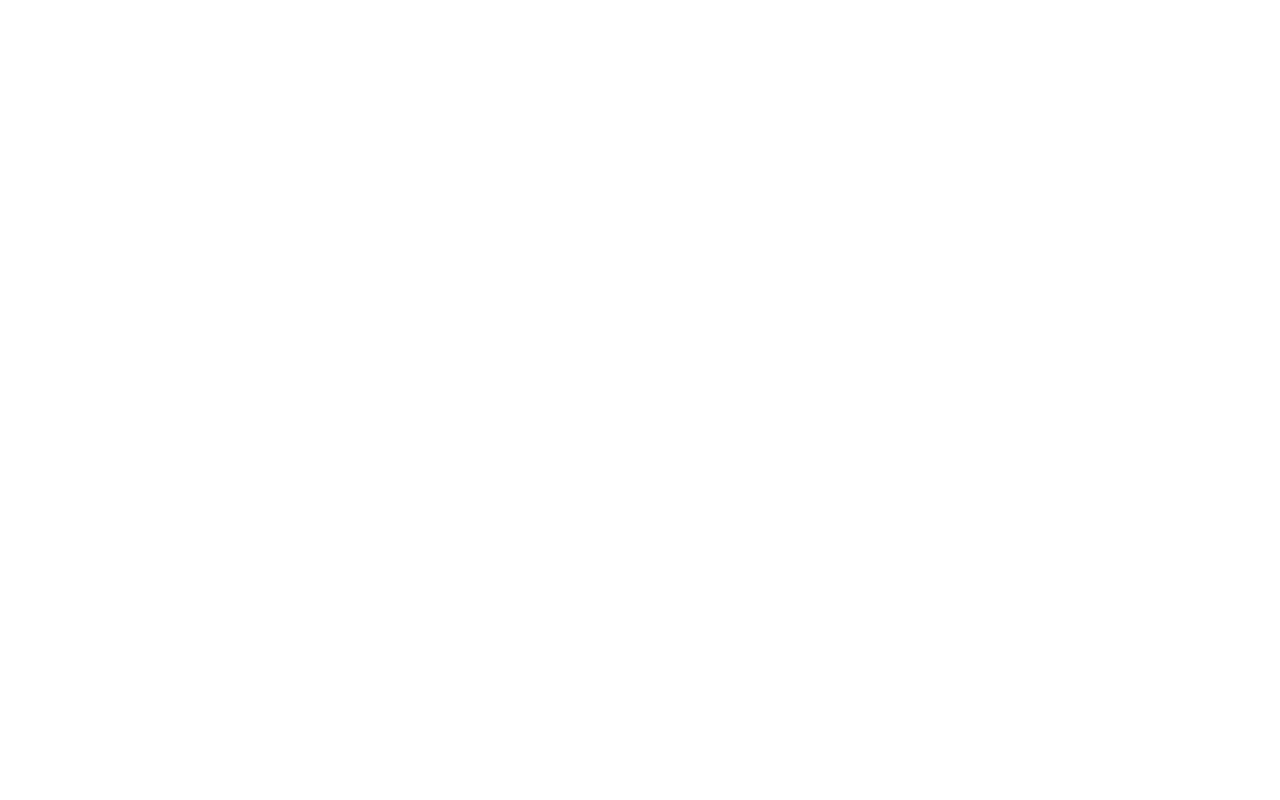
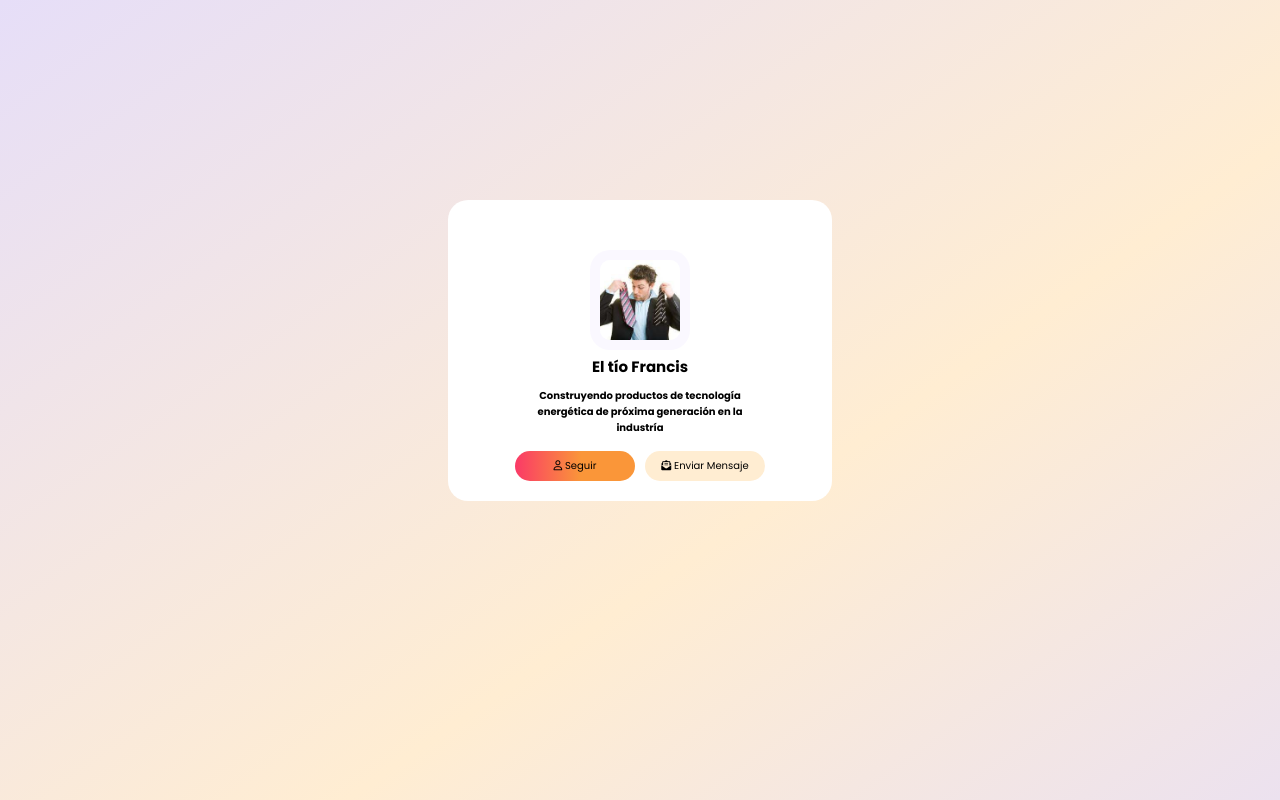
Before and after one commit to lvalinotti/challenge, a plain HTML site: page challenge4/index.html in a window 1280 px wide. Shown: the top 800 px of the page. Drawn offline with Linux system fonts and the light colour scheme.

Commit message:
Challenge 4

```diff
--- a/challenge4/css/style.css
+++ b/challenge4/css/style.css
@@ -0,0 +1,116 @@
+@import url("https://fonts.googleapis.com/css2?family=Poppins:wght@300;400;500;700;900&display=swap");
+
+* {
+  margin: 0;
+  padding: 0;
+  border: 0;
+  box-sizing: border-box;
+  font-size: 10px;
+  font-family: "Poppins", sans-serif;
+}
+
+body {
+  height: 100vh;
+  background: rgb(230, 222, 248);
+  background: linear-gradient(
+    145deg,
+    rgba(230, 222, 248, 1) 0%,
+    rgba(255, 237, 210, 1) 55%,
+    rgba(230, 222, 248, 1) 100%
+  );
+  background-repeat: no-repeat;
+}
+
+.wrapper {
+  width: 30%;
+  padding: 2rem;
+  min-width: 300px;
+  margin: 20rem auto;
+  display: flex;
+  flex-direction: column;
+  row-gap: 1rem;
+  grid-template-columns: repeat(2 1fr);
+  background-color: #ffffff;
+  border-radius: 2rem;
+}
+
+.container__image {
+  margin: 4rem auto 0 auto;
+  border-radius: 1rem;
+  /* display: inline-block; */
+}
+
+.container__image img {
+  width: 8rem;
+  height: 8rem;
+  /* border: 7px solid #faf8ff; */
+  -webkit-box-shadow: 0px 0px 0px 10px rgba(250,248,255,0.91);
+box-shadow: 0px 0px 0px 10px rgba(250,248,255,0.91);
+  border-radius: 1rem;
+  object-fit: cover;
+}
+
+.container__text {
+  display: flex;
+  flex-direction: column;
+  justify-content: center;
+  align-items: center;
+  /* padding: 0 3rem; */
+}
+
+.container__text h1 {
+  font-size: 1.5rem;
+  margin-bottom: 1rem;
+}
+
+.container__text p {
+  width: 60%;
+  margin-bottom: .5rem;
+  font-size: 1rem;
+  font-weight: bold;
+  text-align: center;
+}
+
+.container__buttom {
+  display: flex;
+  justify-content: center;
+  align-items: center;
+}
+
+.buttom{
+    width: 12rem;
+  text-decoration: none;
+  text-align: center;
+  padding: .7rem 1rem;
+  border-radius: 1.5rem;
+  color: #000;
+  margin: 0 .5rem;
+  font-size: 1rem;
+}
+
+.buttom1{
+  background: rgb(250, 58, 103);
+  background: linear-gradient(
+    90deg,
+    rgba(250, 58, 103, 1) 0%,
+    rgba(250, 150, 57, 1) 55%
+  );
+}
+
+.buttom1:hover{
+    background: rgb(250, 58, 103);
+    background: linear-gradient(
+      90deg,
+      rgba(250, 150, 57, 1) 0%,
+      rgba(250, 58, 103, 1) 45%
+    );
+  }
+
+.buttom2 {
+background-color: #ffedd2;
+}
+
+.buttom2:hover {
+    color: #ffedd2;
+    background-color: #000;
+}
--- a/challenge4/index.html
+++ b/challenge4/index.html
@@ -4,13 +4,23 @@
     <meta charset="UTF-8">
     <meta http-equiv="X-UA-Compatible" content="IE=edge">
     <meta name="viewport" content="width=device-width, initial-scale=1.0">
+    <link rel="stylesheet" href="https://cdnjs.cloudflare.com/ajax/libs/font-awesome/6.0.0/css/all.min.css">
+    <link rel="stylesheet" href="./css/style.css">
     <title>Challenge 4</title>
 </head>
 <body>
     <div class="wrapper">
-        <header>
-            <img src="" alt="">
+        <header class="container__image">
+            <img src="./assets/people.png" alt="">
         </header>
+        <main class="container__text">
+            <h1>El tío Francis</h1>
+            <p>Construyendo productos de tecnología energética de próxima generación en la industría</p>
+        </main>
+        <footer class="container__buttom">
+            <a href="#" class="buttom buttom1"><i class="fa-regular fa-user"></i> Seguir</a>
+            <a href="#" class="buttom buttom2"><i class="fa-solid fa-envelope-open-text"></i> Enviar Mensaje</a>
+        </footer>
     </div>
 </body>
 </html>
```
Also changed, not shown: challenge4/assets/people.jpg (added), challenge4/assets/people.png (added).
